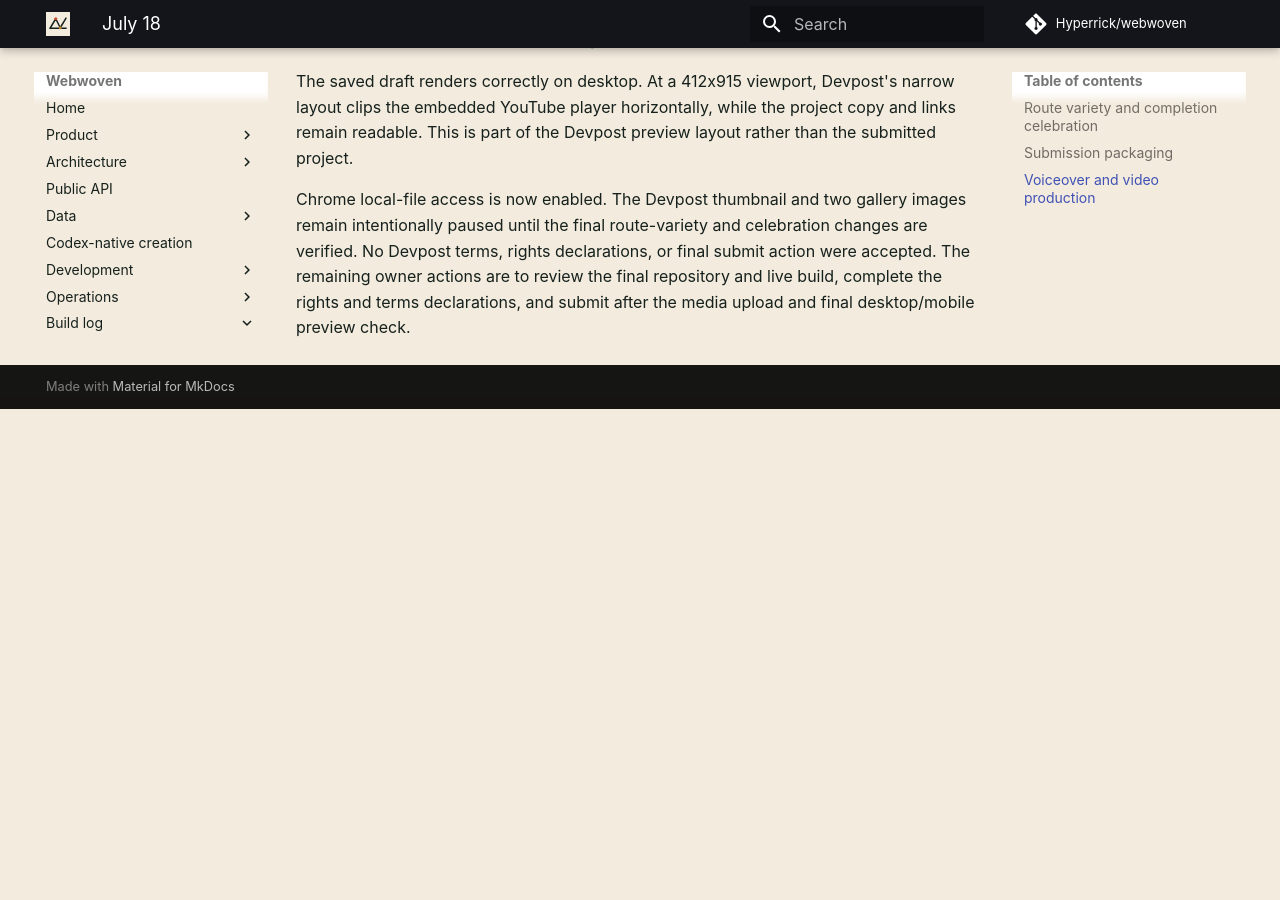
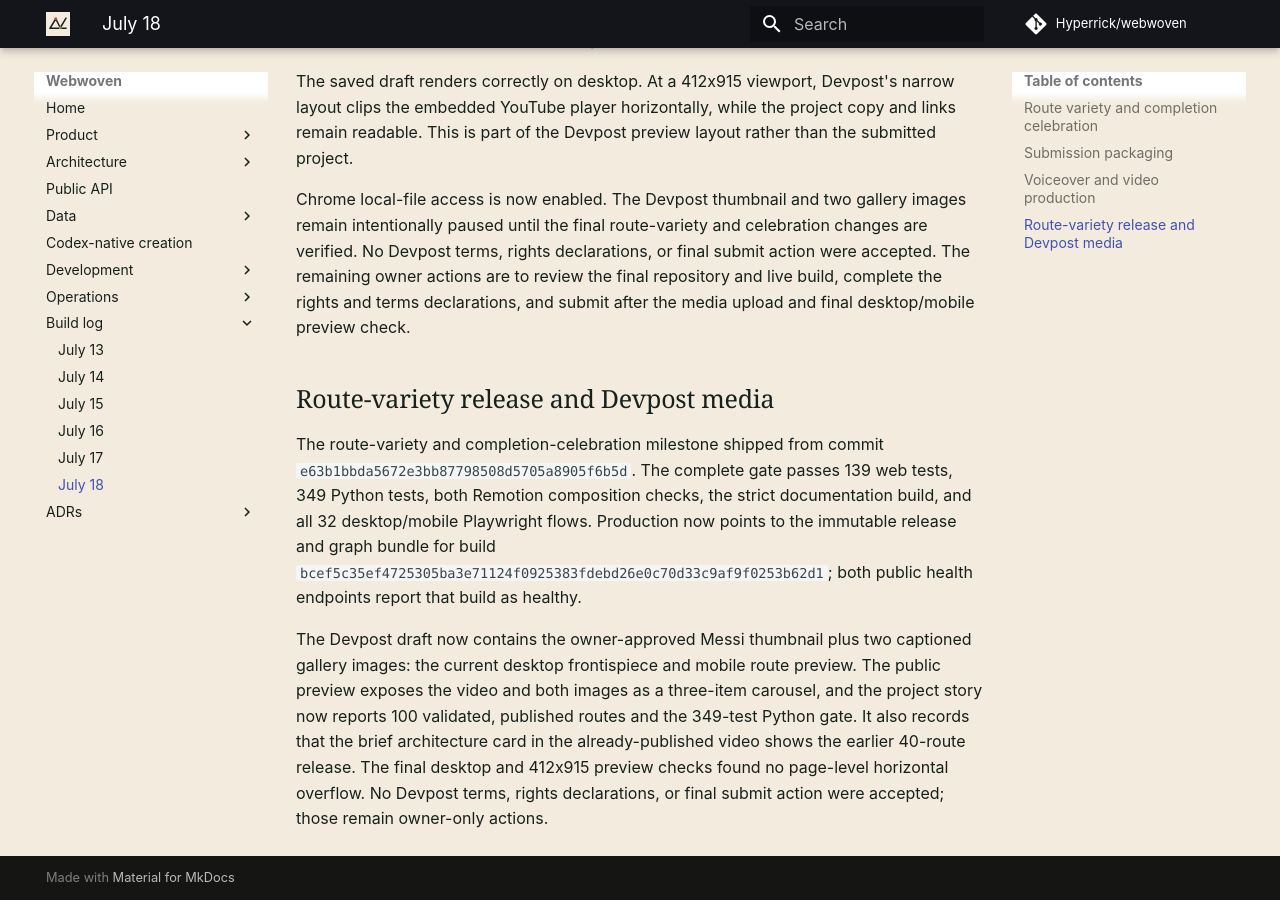
Before and after one commit to Hyperrick/webwoven, an MkDocs documentation site: the page built from docs/build-log/2026-07-18.md, in a window 1280 px wide and 900 px high, scrolled down 3669 px. Built offline with MkDocs 1.6.1 and Material for MkDocs 9.7.7, drawn with Linux system fonts in a browser that asks for light colours; comment, search, counter and statistics services are not loaded; before the commit the page ends 4078 px from its top, so only the background shows below that.

Commit message:
Document final Build Week submission state

```diff
--- a/docs/build-log/2026-07-18.md
+++ b/docs/build-log/2026-07-18.md
@@ -147,3 +147,20 @@
 Devpost terms, rights declarations, or final submit action were accepted. The remaining owner
 actions are to review the final repository and live build, complete the rights and terms
 declarations, and submit after the media upload and final desktop/mobile preview check.
+
+## Route-variety release and Devpost media
+
+The route-variety and completion-celebration milestone shipped from commit
+`e63b1bbda5672e3bb87798508d5705a8905f6b5d`. The complete gate passes 139 web tests, 349 Python
+tests, both Remotion composition checks, the strict documentation build, and all 32 desktop/mobile
+Playwright flows. Production now points to the immutable release and graph bundle for build
+`bcef5c35ef4725305ba3e71124f0925383fdebd26e0c70d33c9af9f0253b62d1`; both public health
+endpoints report that build as healthy.
+
+The Devpost draft now contains the owner-approved Messi thumbnail plus two captioned gallery
+images: the current desktop frontispiece and mobile route preview. The public preview exposes the
+video and both images as a three-item carousel, and the project story now reports 100 validated,
+published routes and the 349-test Python gate. It also records that the brief architecture card in
+the already-published video shows the earlier 40-route release. The final desktop and 412x915
+preview checks found no page-level horizontal overflow. No Devpost terms, rights declarations, or
+final submit action were accepted; those remain owner-only actions.
```
Also changed, not shown: docs/submission/devpost.md (+5 -5 lines).
